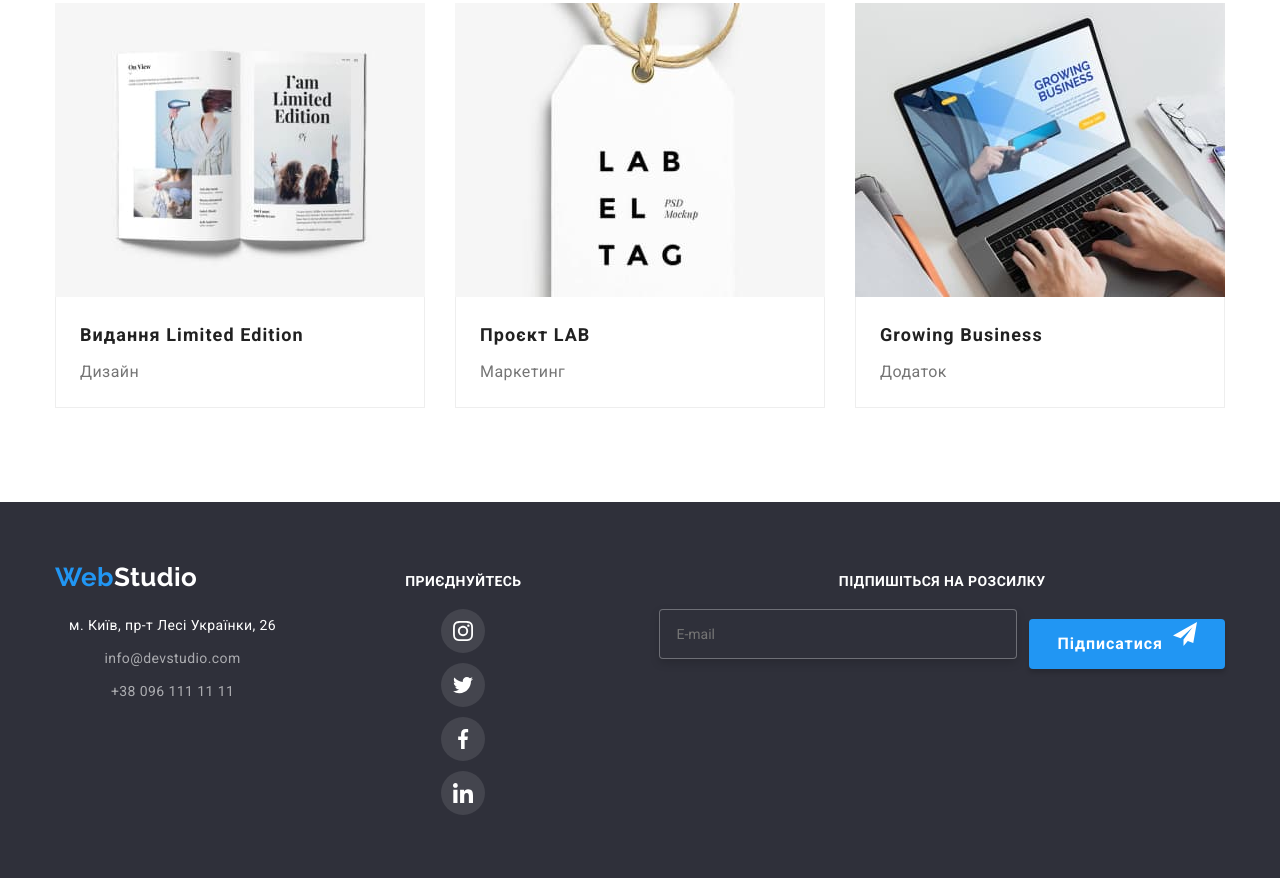
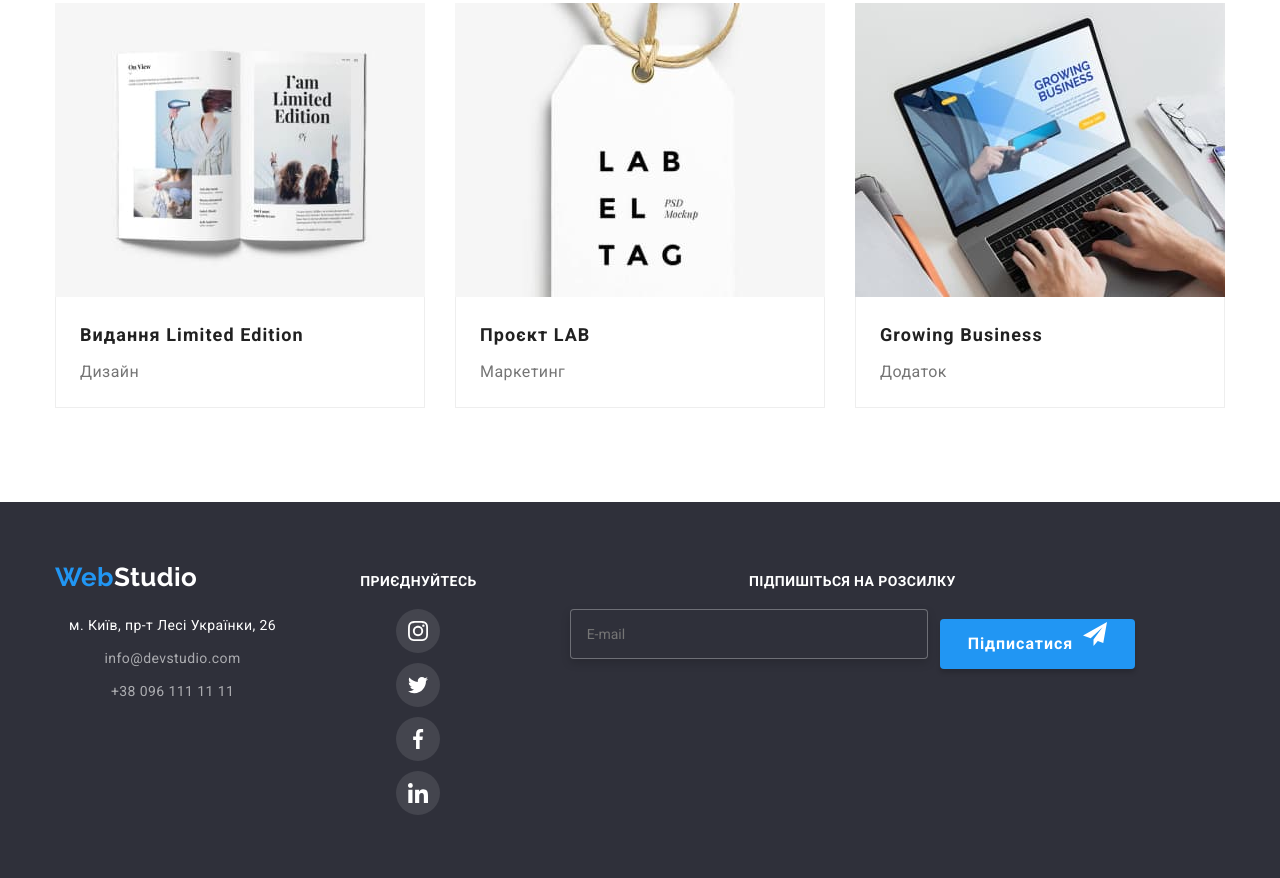
Before and after one commit to NikolayDenisenko/goit-markup-hw-08, a plain HTML site: page portfolio.html in a window 1280 px wide. Shown: the part 1114-1992 px from the top of the page. Drawn offline with nearby package versions, Linux system fonts and the light colour scheme.

Commit message:
mobyle end tablet - ok

```diff
--- a/sass/components/_page_footer.scss
+++ b/sass/components/_page_footer.scss
@@ -27,6 +27,7 @@
         flex-direction: row;
         flex-wrap: wrap;
         justify-content: space-between;
+        align-items: baseline;
     }
 
     @media screen and (min-width:1200px) {
@@ -207,7 +208,10 @@
         align-content: center;
     }
 
-    @media screen and (min-width:768px) {}
+    @media screen and (min-width:768px) {
+        margin-left: auto;
+        margin-right: auto;
+    }
 
     @media screen and (min-width:1200px) {
         margin-left: 23px;
```
Also changed, not shown: css/main.css, css/main.min.css, 2 other files.
